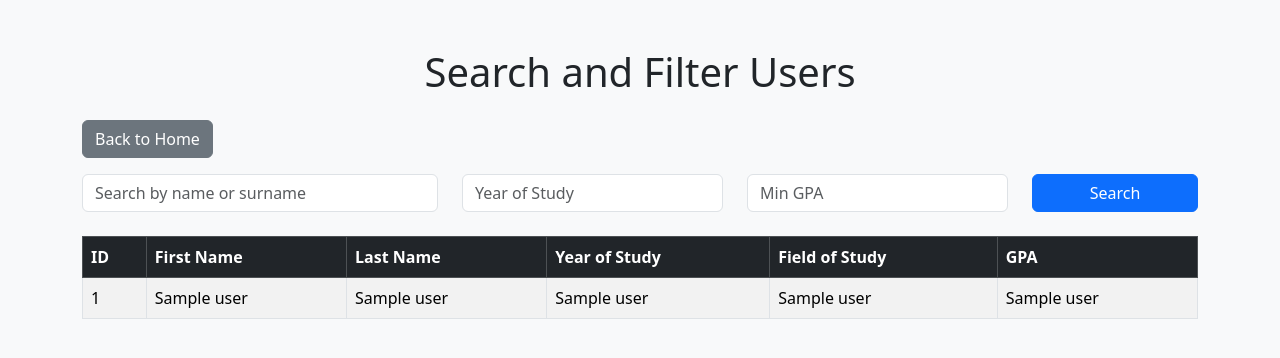
After one commit to KristianPejic/PythonDatabase, a Flask app: page /search in a window 1280 px wide. The commit adds this page. Shown: the top 358 px of the page. Run offline with Flask 3, Linux system fonts and the light colour scheme; a database or web service that is not in the repository returns one stand-in record (values such as "Sample title"); some libraries are stand-ins or nearby versions.

Commit message:
Final Version

```diff
--- a/app.py
+++ b/app.py
@@ -1,11 +1,14 @@
 import psycopg2
 from flask import Flask, render_template, request, redirect, url_for
+from faker import Faker
 
+
+fake = Faker()
 
 app = Flask(__name__)
 
 
-# Connect to Render PostgreSQL database
+
 def connect_to_db():
     try:
         conn = psycopg2.connect(
@@ -21,7 +24,6 @@ def connect_to_db():
         return None
 
 
-# Fetch all users
 def fetch_users():
     conn = connect_to_db()
     if not conn:
@@ -40,14 +42,14 @@ def fetch_users():
 @app.route('/add', methods=['GET', 'POST'])
 def add_user():
     if request.method == 'POST':
-        # Get form data
+
         first_name = request.form['first_name']
         last_name = request.form['last_name']
         year_of_study = int(request.form['year_of_study'])
         field_of_study = request.form['field_of_study']
         gpa = float(request.form['gpa'])
 
-        # Insert into the database
+
         conn = connect_to_db()
         if conn:
             try:
@@ -65,12 +67,12 @@ def add_user():
                 cursor.close()
                 conn.close()
 
-        # Redirect to the main page
+
         return redirect(url_for('display_users'))
 
-    # Render the add user form
+
     return render_template('add.html')
-# Delete a user by ID
+
 @app.route('/delete/<int:user_id>')
 def delete_user(user_id):
     conn = connect_to_db()
@@ -89,12 +91,12 @@ def delete_user(user_id):
     return redirect(url_for('display_users'))
 
 
-# Update a user
+
 @app.route('/update/<int:user_id>', methods=['GET', 'POST'])
 def update_user(user_id):
     conn = connect_to_db()
     if request.method == 'POST':
-        # Get updated data from the form
+
         first_name = request.form['first_name']
         last_name = request.form['last_name']
         year_of_study = int(request.form['year_of_study'])
@@ -119,7 +121,7 @@ def update_user(user_id):
                 conn.close()
         return redirect(url_for('display_users'))
     else:
-        # Fetch user details to pre-fill the form
+
         user = None
         if conn:
             try:
@@ -135,7 +137,115 @@ def update_user(user_id):
         return render_template('update.html', user=user)
 
 
-# Route to display users
+def fetch_filtered_users(search=None, year_of_study=None, min_gpa=None):
+    conn = connect_to_db()
+    try:
+        cursor = conn.cursor()
+        query = "SELECT * FROM users WHERE 1=1"
+        params = []
+
+
+        if search:
+            query += " AND (first_name ILIKE %s OR last_name ILIKE %s)"
+            params.extend([f"%{search}%", f"%{search}%"])
+        if year_of_study:
+            query += " AND year_of_study = %s"
+            params.append(year_of_study)
+        if min_gpa:
+            query += " AND gpa >= %s"
+            params.append(min_gpa)
+
+        cursor.execute(query, params)
+        users = cursor.fetchall()
+        return users
+    except Exception as e:
+        print("Error fetching filtered users:", e)
+        return []
+    finally:
+        conn.close()
+
+@app.route('/search', methods=['GET', 'POST'])
+def search_users():
+    if request.method == 'POST':
+
+        search = request.form.get('search')
+        year_of_study = request.form.get('year_of_study')
+        min_gpa = request.form.get('min_gpa')
+
+
+        year_of_study = int(year_of_study) if year_of_study else None
+        min_gpa = float(min_gpa) if min_gpa else None
+
+
+        users = fetch_filtered_users(search=search, year_of_study=year_of_study, min_gpa=min_gpa)
+        return render_template('search.html', users=users)
+
+    users = fetch_users()
+    return render_template('search.html', users=users)
+
+
+
+@app.route('/add_random', methods=['POST'])
+def add_random_user():
+
+    first_name = fake.first_name()
+    last_name = fake.last_name()
+    year_of_study = fake.random_int(1, 4)
+    field_of_study = fake.job()
+    gpa = round(fake.random.uniform(2.0, 4.0), 2)
+
+
+    conn = connect_to_db()
+    if conn:
+        try:
+            cursor = conn.cursor()
+            query = """
+            INSERT INTO users (first_name, last_name, year_of_study, field_of_study, gpa)
+            VALUES (%s, %s, %s, %s, %s);
+            """
+            cursor.execute(query, (first_name, last_name, year_of_study, field_of_study, gpa))
+            conn.commit()
+            print(f"Random User {first_name} {last_name} added.")
+        except Exception as e:
+            print("Error adding random user:", e)
+        finally:
+            cursor.close()
+            conn.close()
+
+
+    return redirect(url_for('display_users'))
+
+@app.route('/sort', methods=['GET'])
+def sort_users():
+
+    sort_by = request.args.get('sort_by', 'id')
+    order = request.args.get('order', 'asc')
+
+
+    valid_sort_fields = ['id', 'first_name', 'last_name', 'year_of_study', 'field_of_study', 'gpa']
+    if sort_by not in valid_sort_fields:
+        sort_by = 'id'
+
+    conn = connect_to_db()
+    if conn:
+        try:
+            cursor = conn.cursor()
+            query = f"SELECT * FROM users ORDER BY {sort_by} {order};"
+            cursor.execute(query)
+            users = cursor.fetchall()
+        except Exception as e:
+            print("Error sorting users:", e)
+            users = []
+        finally:
+            cursor.close()
+            conn.close()
+    else:
+        users = []
+
+    return render_template('users.html', users=users, sort_by=sort_by, order=order)
+
+
+
 @app.route('/')
 def display_users():
     users = fetch_users()
--- a/templates/add.html
+++ b/templates/add.html
@@ -4,7 +4,7 @@
     <meta charset="UTF-8" />
     <meta name="viewport" content="width=device-width, initial-scale=1.0" />
     <title>Add User</title>
-    <!-- Bootstrap CSS -->
+
     <link
       href="https://cdn.jsdelivr.net/npm/bootstrap@5.3.0-alpha1/dist/css/bootstrap.min.css"
       rel="stylesheet" />
@@ -51,7 +51,6 @@
       </form>
     </div>
 
-    <!-- Bootstrap JS -->
     <script src="https://cdn.jsdelivr.net/npm/bootstrap@5.3.0-alpha1/dist/js/bootstrap.bundle.min.js"></script>
   </body>
 </html>
--- /dev/null
+++ b/templates/search.html
@@ -0,0 +1,79 @@
+<!DOCTYPE html>
+<html lang="en">
+  <head>
+    <meta charset="UTF-8" />
+    <meta name="viewport" content="width=device-width, initial-scale=1.0" />
+    <title>Search and Filter Users</title>
+
+    <link
+      href="https://cdn.jsdelivr.net/npm/bootstrap@5.3.0-alpha1/dist/css/bootstrap.min.css"
+      rel="stylesheet" />
+  </head>
+  <body class="bg-light">
+    <div class="container mt-5">
+      <h1 class="text-center mb-4">Search and Filter Users</h1>
+
+      <div class="mb-3 text-start">
+        <a href="{{ url_for('display_users') }}" class="btn btn-secondary"
+          >Back to Home</a
+        >
+      </div>
+      <form method="POST" class="mb-4">
+        <div class="row">
+          <div class="col-md-4">
+            <input
+              type="text"
+              name="search"
+              class="form-control"
+              placeholder="Search by name or surname" />
+          </div>
+          <div class="col-md-3">
+            <input
+              type="number"
+              name="year_of_study"
+              class="form-control"
+              placeholder="Year of Study" />
+          </div>
+          <div class="col-md-3">
+            <input
+              type="number"
+              step="0.01"
+              name="min_gpa"
+              class="form-control"
+              placeholder="Min GPA" />
+          </div>
+          <div class="col-md-2">
+            <button type="submit" class="btn btn-primary w-100">Search</button>
+          </div>
+        </div>
+      </form>
+
+      <table class="table table-bordered table-striped">
+        <thead class="table-dark">
+          <tr>
+            <th>ID</th>
+            <th>First Name</th>
+            <th>Last Name</th>
+            <th>Year of Study</th>
+            <th>Field of Study</th>
+            <th>GPA</th>
+          </tr>
+        </thead>
+        <tbody>
+          {% for user in users %}
+          <tr>
+            <td>{{ user[0] }}</td>
+            <td>{{ user[1] }}</td>
+            <td>{{ user[2] }}</td>
+            <td>{{ user[3] }}</td>
+            <td>{{ user[4] }}</td>
+            <td>{{ user[5] }}</td>
+          </tr>
+          {% endfor %}
+        </tbody>
+      </table>
+    </div>
+
+    <script src="https://cdn.jsdelivr.net/npm/bootstrap@5.3.0-alpha1/dist/js/bootstrap.bundle.min.js"></script>
+  </body>
+</html>
--- a/templates/update.html
+++ b/templates/update.html
@@ -4,7 +4,7 @@
     <meta charset="UTF-8" />
     <meta name="viewport" content="width=device-width, initial-scale=1.0" />
     <title>Update User</title>
-    <!-- Bootstrap CSS -->
+
     <link
       href="https://cdn.jsdelivr.net/npm/bootstrap@5.3.0-alpha1/dist/css/bootstrap.min.css"
       rel="stylesheet" />
@@ -64,7 +64,6 @@
       </form>
     </div>
 
-    <!-- Bootstrap JS -->
     <script src="https://cdn.jsdelivr.net/npm/bootstrap@5.3.0-alpha1/dist/js/bootstrap.bundle.min.js"></script>
   </body>
 </html>
```
Also changed, not shown: templates/users.html (+41 -5 lines).
